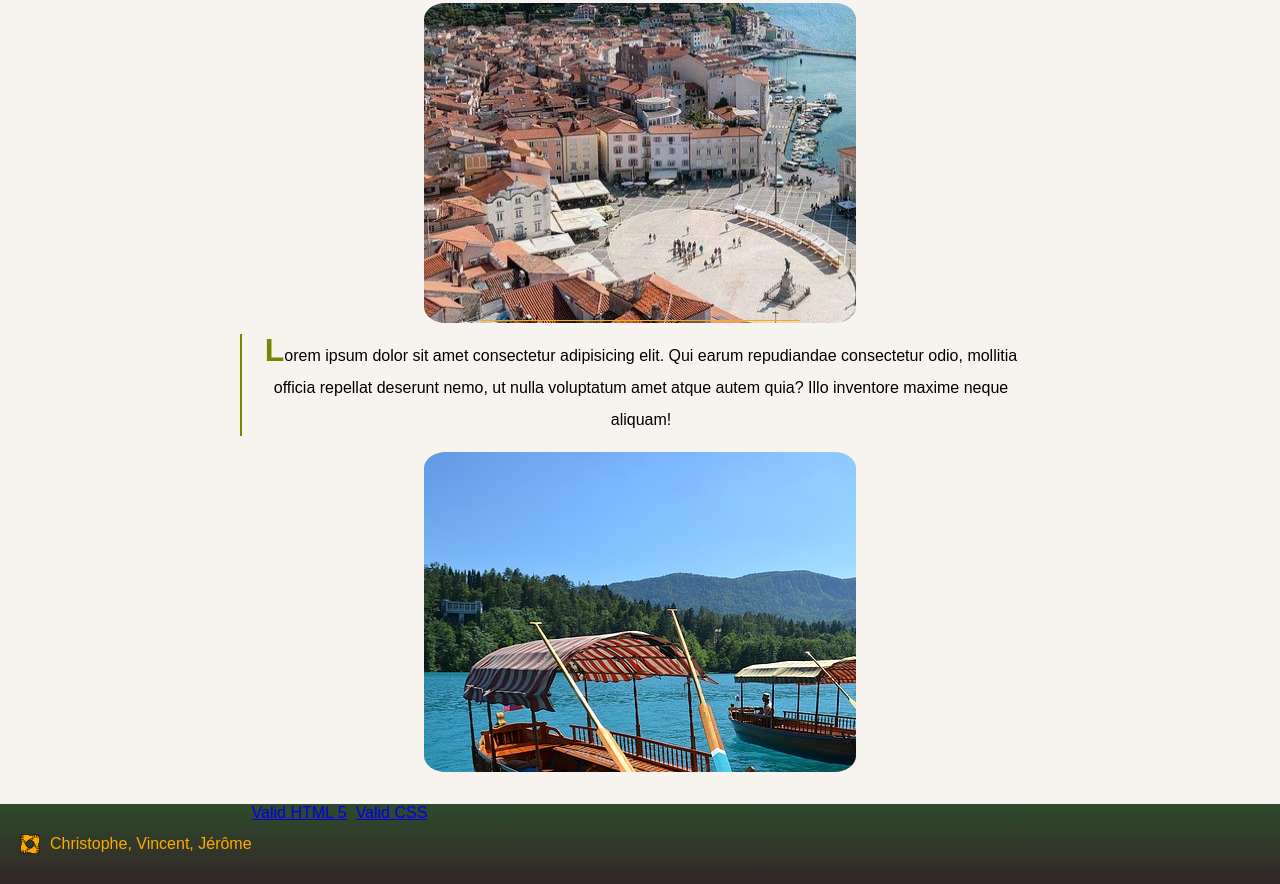
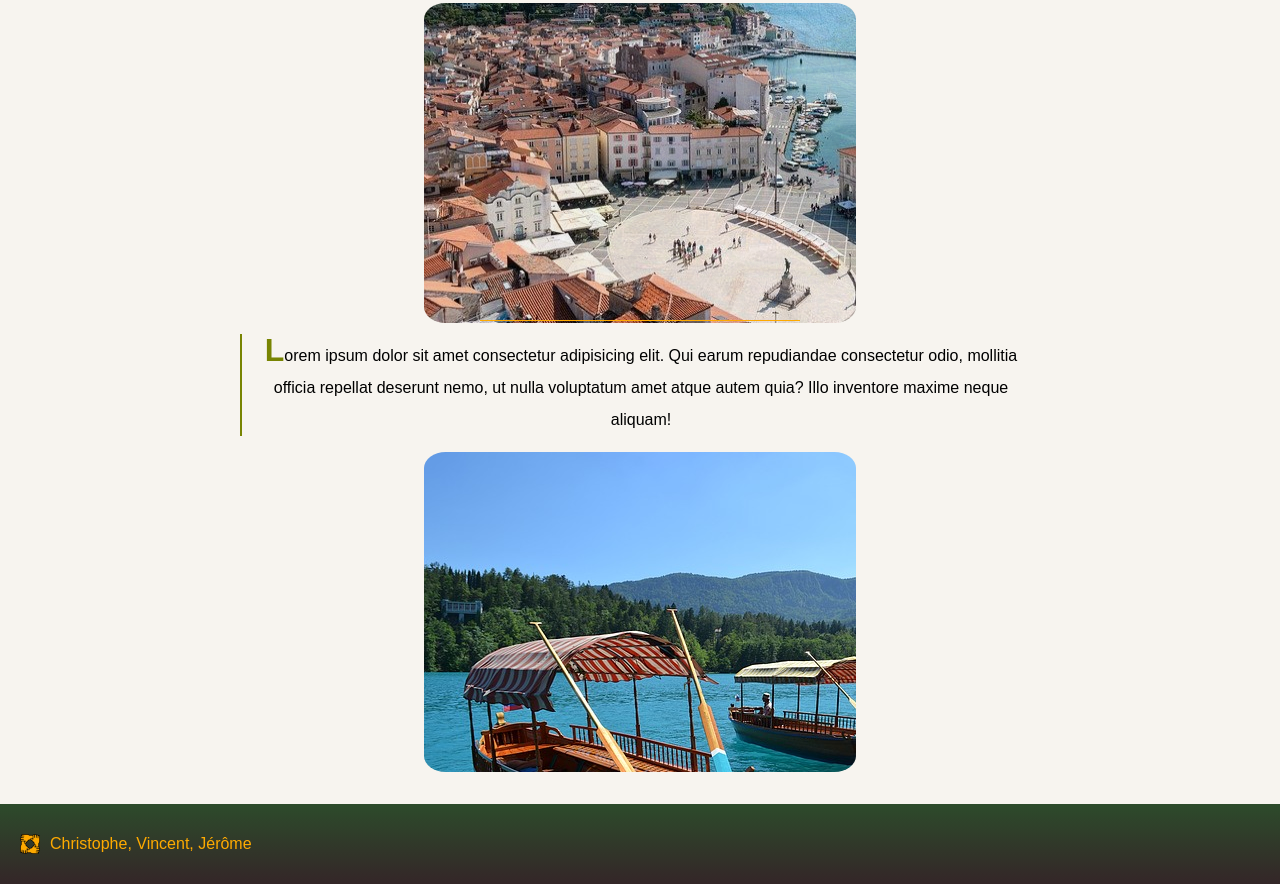
Before and after one commit to bdf007/Project-1-slovenie, a website with bundled scripts: page culuture.html in a window 1280 px wide. Shown: the part 863-1747 px from the top of the page. Built offline with nearby package versions, Linux system fonts and the light colour scheme.

Commit message:
suppression balise footer validator

```diff
--- a/culuture.html
+++ b/culuture.html
@@ -54,10 +54,7 @@
     <footer>
         <img src="image-histo/icone/teamwork1.png" alt="equipe" class="imgteam">
         <p>Christophe, Vincent, Jérôme</p>
-        <div>
-            <a href="http://validator.w3.org/check?uri=referer">Valid HTML 5</a>&nbsp;
-            <a href="http://jigsaw.w3.org/css-validator/check/referer">Valid CSS</a>
-        </div>
+
     </footer>
 
     <script src="script.js"></script>
```
